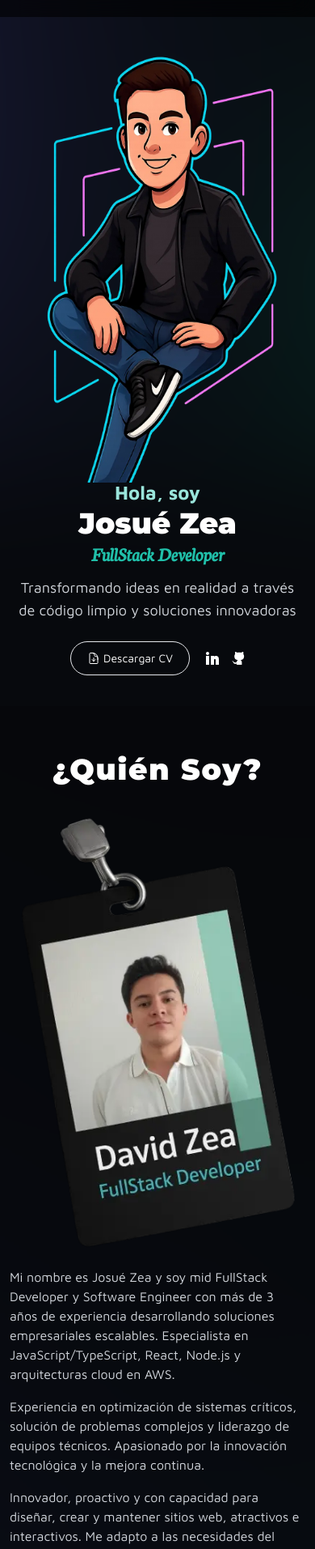
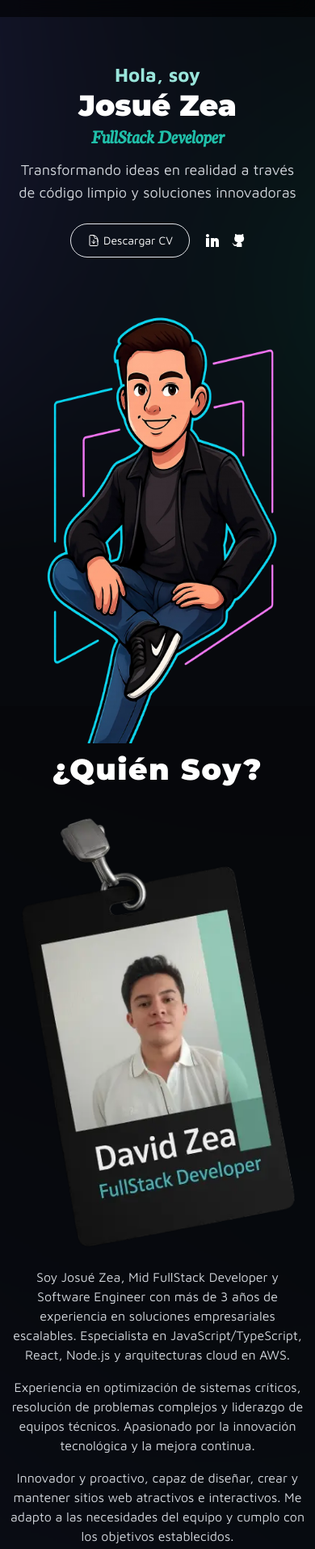
Before and after one commit to Josue-Zea/portfolio, a Next.js app: page / in a window 390 px wide. Shown: the part 43-1956 px from the top of the page at 81% size. Built offline with nearby package versions, Linux system fonts and the light colour scheme.

Commit message:
design improvments

```diff
--- a/components/Footer.js
+++ b/components/Footer.js
@@ -33,27 +33,13 @@ export default function Footer() {
 
                     {/* Columna 2 */}
                     <div>
-                        <h2 className="text-white uppercase font-semibold mb-4 text-sm sm:text-base">
-                            Navegación
-                        </h2>
-                        <ul className="flex flex-col gap-3">
-                            {enlacesData.map((enlace) => (
-                                <li key={enlace.id}>
-                                    <a
-                                        href={enlace.link}
-                                        className="py-1 text-white text-sm sm:text-base transition-colors duration-300 hover:text-textdestacado"
-                                    >
-                                        {enlace.name}
-                                    </a>
-                                </li>
-                            ))}
-                        </ul>
+
                     </div>
 
                     {/* Columna 3 */}
                     <div className="flex flex-col items-center sm:items-start">
                         <h2 className="text-white uppercase font-semibold mb-4 text-sm sm:text-base">
-                            Sobre esta web
+                            Acerca de esta web
                         </h2>
                         <p className="text-white text-sm sm:text-base mb-4">Creado con:</p>
                         <ul className="flex flex-wrap justify-center sm:flex-col gap-3 mb-4">
--- a/components/Landing.js
+++ b/components/Landing.js
@@ -3,48 +3,59 @@ import { redesData } from "../data/redesData"
 import Link from "next/link"
 
 export default function Landing() {
-    return(
+    return (
         <section className="[background-image:url(/img/hero.webp)] bg-top bg-cover h-[915px] lg:h-[700px] flex items-center">
-            <div id="inicio" className=" max-w-screen-xl mx-auto md:w-4/6 2xl:w-4/6 md:flex">
+            <div id="inicio" className="max-w-screen-xl mx-auto md:w-4/6 2xl:w-4/6 mt-48 lg:mt-0">
                 <div className="flex flex-col lg:flex-row items-center justify-center px-3 md:px-0">
-                    <div className="lg:w-1/2 lg:order-last order-first grid place-items-end">
-                        <div className="pointer-events-none select-none">
-                            <img
-                                className="w-auto h-[600px]"
-                                src={`${process.env.NEXT_PUBLIC_BASE_PATH || ""}/img/josuezea.webp`}
-                                alt="Imagen de Josué Zea Developer" />
-                        </div>
-                    </div>
-                    <div className="lg:w-1/2 lg:order-first order-last">
-                        <div className=" text-center lg:text-left">
-                            <div>
+
+                    {/* Textos */}
+                    <div className="lg:w-1/2 flex flex-col text-center lg:text-left order-first lg:order-first">
                         <p className="text-[#9ae5db] font-semibold text-2xl mb-2 leading-none">Hola, soy</p>
                         <h1 className="text-4xl font-title font-black leading-none md:text-6xl lg:text-5xl 2xl:text-7xl text-white">{headerData.nombre}</h1>
-                                <p className="mb-4 mt-2 lg:mt-0 text-2xl font-semibold font-secundary leading-none md:text-3xl lg:text-4xl text-textdestacado"> {headerData.titulo}</p>
+                        <p className="mb-4 mt-2 lg:mt-0 text-2xl font-semibold font-secundary leading-none md:text-3xl lg:text-4xl text-textdestacado">{headerData.titulo}</p>
                         <p className="mb-6 text-lg font-normal text-grisclaro2 md:text-base 2xl:text-xl [text-wrap:balance]">{headerData.descripcion}</p>
-                            </div>
+
                         <div className="flex items-center justify-center lg:justify-start gap-5">
-
-                                <Link legacyBehavior href='https://drive.google.com/file/d/1_iWJ6VefW4-Td6v39_OD7xhmhGlA4s3I/view?usp=sharing'>
-                                    <a target="_blank" className="flex gap-1 items-center py-2.5 px-5 text-sm text-white font-medium  bg-transparent rounded-full border transition duration-300 hover:bg-colorboton hover:scale-105 hover:shadow-[0_0_20px_3px_rgba(30,125,103,0.7)]">
+                            <Link legacyBehavior href="https://drive.google.com/file/d/1_iWJ6VefW4-Td6v39_OD7xhmhGlA4s3I/view?usp=sharing">
+                                <a
+                                    target="_blank"
+                                    className="flex gap-1 items-center py-2.5 px-5 text-sm text-white font-medium bg-transparent rounded-full border transition duration-300 hover:bg-colorboton hover:scale-105 hover:shadow-[0_0_20px_3px_rgba(30,125,103,0.7)]"
+                                >
                                     <svg xmlns="http://www.w3.org/2000/svg" fill="none" viewBox="0 0 24 24" strokeWidth={1.5} stroke="currentColor" className="w-4 h-4">
                                         <path strokeLinecap="round" strokeLinejoin="round" d="M19.5 14.25v-2.625a3.375 3.375 0 00-3.375-3.375h-1.5A1.125 1.125 0 0113.5 7.125v-1.5a3.375 3.375 0 00-3.375-3.375H8.25m.75 12l3 3m0 0l3-3m-3 3v-6m-1.5-9H5.625c-.621 0-1.125.504-1.125 1.125v17.25c0 .621.504 1.125 1.125 1.125h12.75c.621 0 1.125-.504 1.125-1.125V11.25a9 9 0 00-9-9z" />
                                     </svg>
                                     Descargar CV
                                 </a>
                             </Link>
-                                <ul className='flex gap-4'>
-                                    {redesData.map(red => (
-                                        <li  key={red.id} className='cursor-pointer transition-all duration-300 hover:scale-150'>
+
+                            <ul className="flex gap-4">
+                                {redesData.map((red) => (
+                                    <li key={red.id} className="cursor-pointer transition-all duration-300 hover:scale-150">
                                         <a target="_blank" href={red.sitioWeb}>
-                                                <img className='w-4 h-4' title={red.nombre} src={`${process.env.NEXT_PUBLIC_BASE_PATH || ""}/img/${red.imagen}.svg`} alt={`imagen red social ${red.nombre}`} />
+                                            <img
+                                                className="w-4 h-4"
+                                                title={red.nombre}
+                                                src={`${process.env.NEXT_PUBLIC_BASE_PATH || ""}/img/${red.imagen}.svg`}
+                                                alt={`imagen red social ${red.nombre}`}
+                                            />
                                         </a>
                                     </li>
                                 ))}
                             </ul>
                         </div>
                     </div>
+
+                    {/* Imagen */}
+                    <div className="lg:w-1/2 flex justify-center lg:justify-end mb-6 lg:mb-0 order-last lg:order-last">
+                        <div className="pointer-events-none select-none">
+                            <img
+                                className="w-auto h-[600px] max-w-full"
+                                src={`${process.env.NEXT_PUBLIC_BASE_PATH || ""}/img/josuezea.webp`}
+                                alt="Imagen de Josué Zea Developer"
+                            />
                         </div>
+                    </div>
+
                 </div>
             </div>
         </section>
--- a/components/Sobremi.js
+++ b/components/Sobremi.js
@@ -2,7 +2,7 @@ import { sobremiData, habilidadesData } from "../data/sobremiData"
 
 export default function Sobremi() {
 
-    return(
+    return (
         <div>
             <div id="sobremi" className="max-w-screen-xl mx-auto md:w-5/6 lg:w-4/6 px-3 md:px-0 pt-10">
                 <h2 className="text-4xl font-title font-extrabold tracking-wider leading-none md:text-5xl lg:text-5xl text-white text-center mt-5 mb-10">{sobremiData.titulo}</h2>
@@ -13,13 +13,15 @@ export default function Sobremi() {
                             alt="Imagen Josué Zea Developer"
                         />
                     </div>
-                    <div className="md:w-3/5">
+                    <div className="text-center md:text-left lg:text-left md:w-3/5">
                         <p className="mb-4 text-grisclaro2 lg:text-base 2xl:text-lg [text-wrap:pretty]">{sobremiData.descripcion1}</p>
                         <p className="mb-4 text-grisclaro2 lg:text-base 2xl:text-lg [text-wrap:pretty]">{sobremiData.descripcion2}</p>
                         <p className="mb-4 text-grisclaro2 lg:text-base 2xl:text-lg [text-wrap:pretty]">{sobremiData.descripcion3}</p>
-                        <span className='inline-flex h-full animate-background-shine items-center justify-center rounded-full border border-text border-opacity-30 bg-[linear-gradient(110deg,#07090D,45%,#4D4B4B,55%,#07090D)] bg-[length:250%_100%] px-5 py-1.5 text-sm font-medium text-text backdrop-blur-3xl'>
-                            Disponible para trabajar
-                        </span>
+                        <div className="flex justify-center">
+                            <span className='inline-flex h-full animate-background-shine items-center justify-center rounded-full border border-text border-opacity-30 bg-[linear-gradient(110deg,#07090D,45%,#4D4B4B,55%,#07090D)] bg-[length:250%_100%] px-5 py-1.5 text-sm font-medium text-text backdrop-blur-3xl'>
+                                Disponible para trabajar
+                            </span>
+                        </div>
                     </div>
                 </div>
                 <ul className=" grid gap-8 grid-cols-1 md:grid-cols-3 my-10">
--- a/data/sobremiData.js
+++ b/data/sobremiData.js
@@ -1,8 +1,8 @@
 export const sobremiData = {
     titulo: "¿Quién Soy?",
-    descripcion1: "Mi nombre es Josué Zea y soy mid FullStack Developer y Software Engineer con más de 3 años de experiencia desarrollando soluciones empresariales escalables. Especialista en JavaScript/TypeScript, React, Node.js y arquitecturas cloud en AWS.",
-    descripcion2: "Experiencia en optimización de sistemas críticos, solución de problemas complejos y liderazgo de equipos técnicos. Apasionado por la innovación tecnológica y la mejora continua.",
-    descripcion3: "Innovador, proactivo y con capacidad para diseñar, crear y mantener sitios web, atractivos e interactivos. Me adapto a las necesidades del equipo y me comprometo con los objetivos de trabajo establecidos.",
+    descripcion1: "Soy Josué Zea, Mid FullStack Developer y Software Engineer con más de 3 años de experiencia en soluciones empresariales escalables. Especialista en JavaScript/TypeScript, React, Node.js y arquitecturas cloud en AWS.",
+    descripcion2: "Experiencia en optimización de sistemas críticos, resolución de problemas complejos y liderazgo de equipos técnicos. Apasionado por la innovación tecnológica y la mejora continua.",
+    descripcion3: "Innovador y proactivo, capaz de diseñar, crear y mantener sitios web atractivos e interactivos. Me adapto a las necesidades del equipo y cumplo con los objetivos establecidos.",
     imagen: "sobremi"
 }
 
@@ -17,7 +17,7 @@ export const habilidadesData = [
         id: 2,
         name: "UX/UI Design",
         icon: "uxdesign",
-        description: "Diseño centrado en el usuario, con enfoque en mejorar la experiencia digital a través de interfaces intuitivas, prototipado ágil y validación continua de funcionalidades."
+        description: "Diseño centrado en el usuario, con enfoque en mejorar la experiencia digital a través de interfaces intuitivas, desarrollo ágil de conceptos y validación continua de funcionalidades."
     },
     {
         id: 3,
--- a/styles/globals.css
+++ b/styles/globals.css
@@ -17,3 +17,16 @@ body {
     @apply scroll-smooth;
   }
 }
+
+@keyframes scroll-left {
+  0% {
+    transform: translateX(0);
+  }
+  100% {
+    transform: translateX(-50%);
+  }
+}
+
+.animate-infinite-scroll {
+  animation: scroll-left 20s linear infinite;
+}
```
Also changed, not shown: components/Tecnologias.js (+39 -34 lines). Lines whose indentation alone changed are shown as unchanged.
